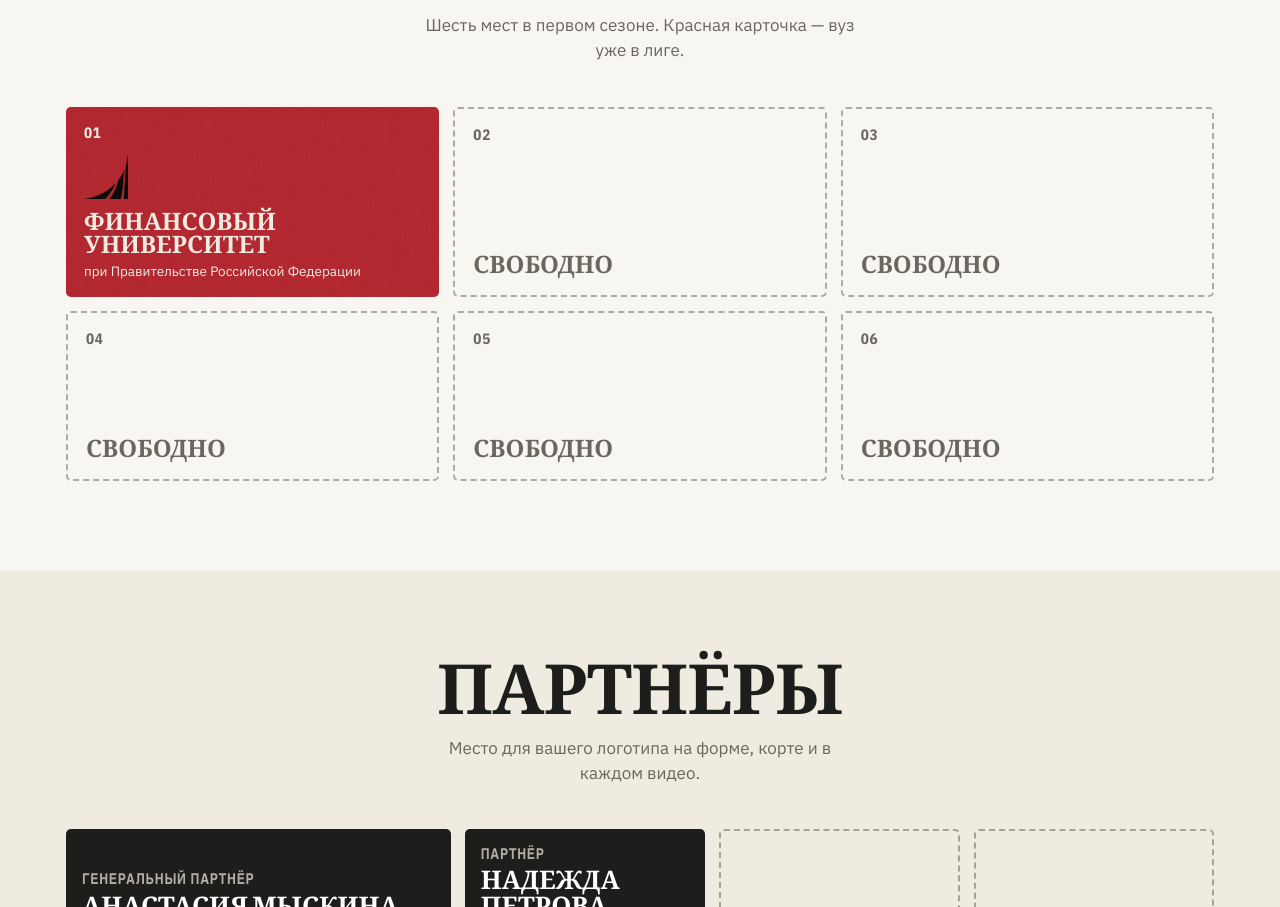
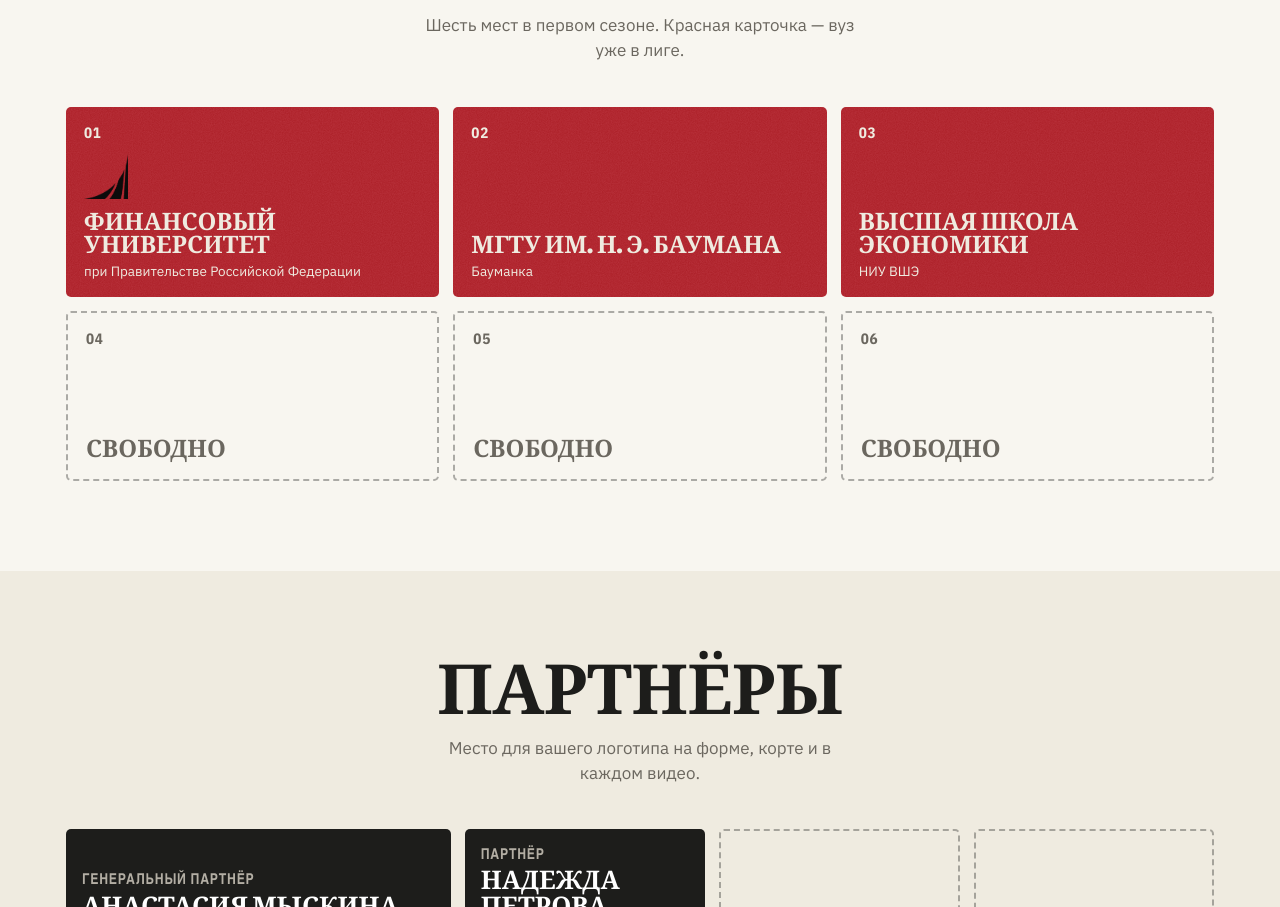
Before and after one commit to den123591/kampus-slam, a plain HTML site: page index.html in a window 1280 px wide. Shown: the part 6169-7076 px from the top of the page. Drawn offline with nearby package versions, Linux system fonts and the light colour scheme; a web font is replaced by a local one.

Commit message:
Вузы: Бауманка и ВШЭ в лиге
Co-Authored-By: Claude Opus 5.5 <noreply@anthropic.com>
Claude-Session: https://claude.ai/code/session_016Uv23SYBKLvFnymR3eTeGM

```diff
--- a/index.html
+++ b/index.html
@@ -284,6 +284,7 @@ html{overflow-x:hidden}
 .slot.open b{margin-top:auto;font:900 24px/1 var(--f-display);text-transform:uppercase}
 .slot img{width:44px;height:auto}
 .slot.taken b{display:block;margin-top:auto;font:900 24px/.95 var(--f-display);text-transform:uppercase}
+.slot.taken>div{margin-top:auto}
 .slot.taken small{display:block;margin-top:6px;font-size:13.5px;line-height:1.25}
 
 /* ---------- сезон ---------- */
@@ -595,8 +596,8 @@ html{overflow-x:hidden}
     <p class="lead">Шесть мест в первом сезоне. Красная карточка — вуз уже в лиге.</p>
     <div class="slots">
       <div class="slot taken dark dark--or"><span class="cap">01</span><img src="img/fu-parus-black.png" alt="Знак Финансового университета" width="229" height="240"><div><b>Финансовый университет</b><small>при Правительстве Российской Федерации</small></div></div>
-      <div class="slot open"><span class="cap">02</span><b>Свободно</b></div>
-      <div class="slot open"><span class="cap">03</span><b>Свободно</b></div>
+      <div class="slot taken dark dark--or"><span class="cap">02</span><div><b>МГТУ им. Н. Э. Баумана</b><small>Бауманка</small></div></div>
+      <div class="slot taken dark dark--or"><span class="cap">03</span><div><b>Высшая школа экономики</b><small>НИУ ВШЭ</small></div></div>
       <div class="slot open"><span class="cap">04</span><b>Свободно</b></div>
       <div class="slot open"><span class="cap">05</span><b>Свободно</b></div>
       <div class="slot open"><span class="cap">06</span><b>Свободно</b></div>
```
